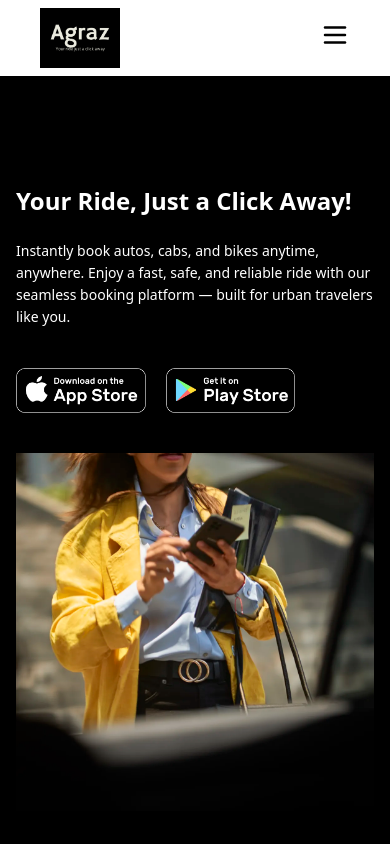
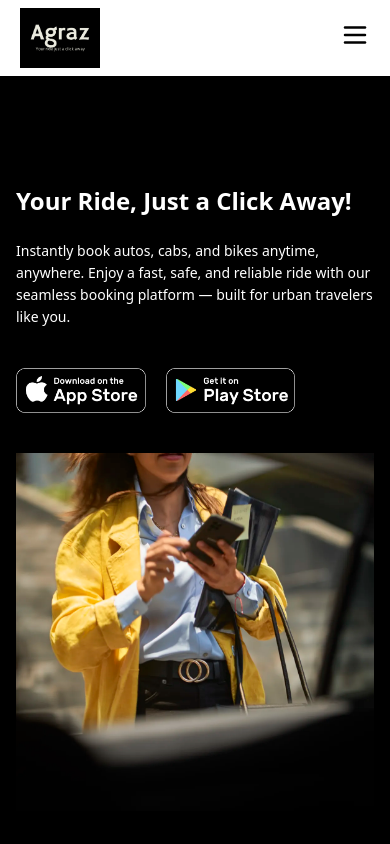
Before and after one commit to AnuragFrantic/ride-book, a React (Vite) app: page / in a window 390 px wide. Shown: the top 844 px of the page. Built offline with nearby package versions, Linux system fonts and the light colour scheme.

Commit message:
`Update Navbar component: changed px-10 to px-5 in fixed top section`

```diff
--- a/src/Layout/Navbar.jsx
+++ b/src/Layout/Navbar.jsx
@@ -104,7 +104,7 @@ const ThemeNavbar = () => {
         <>
             {/* Navbar — becomes fixed with shadow on scroll */}
             <section
-                className={`w-full z-50 lg:px-20 px-10 py-2 ${isScrolled ? 'fixed top-0 bg-white shadow-md' : 'relative'
+                className={`w-full z-50 lg:px-20 px-5 py-2 ${isScrolled ? 'fixed top-0 bg-white shadow-md' : 'relative'
                     }`}
             >
                 <div className="container mx-auto">
```
